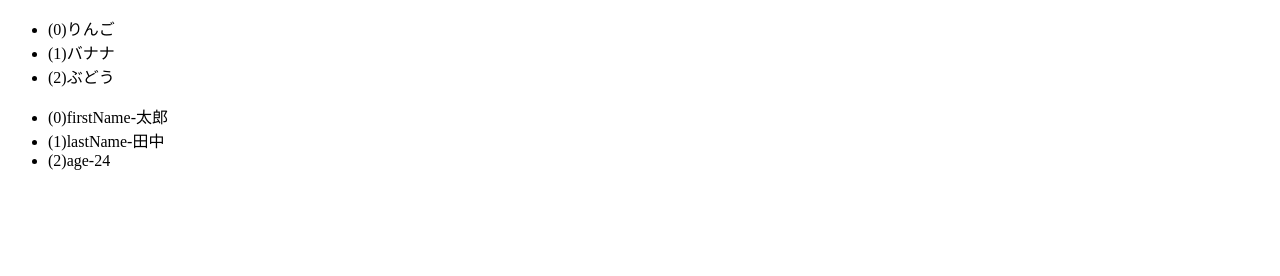
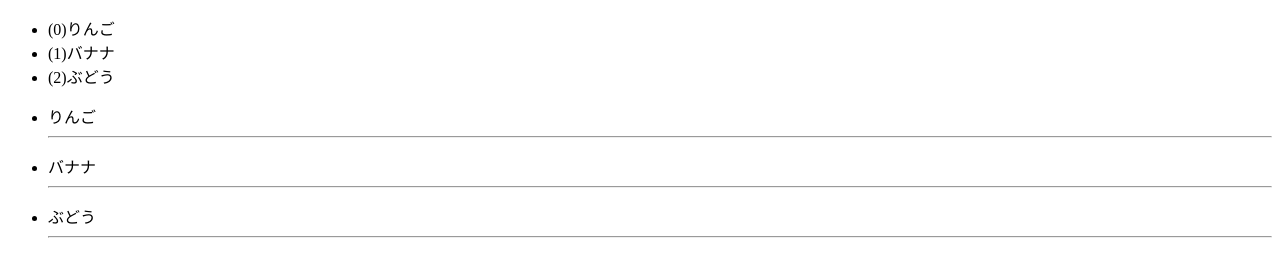
Before and after one commit to siyo0715/Vue.js_practice14, a plain HTML site: page index.html in a window 1280 px wide. Drawn offline with nearby package versions, Linux system fonts and the light colour scheme.

Commit message:
[Add]divタグを使わずにtemplateタグでv-for

```diff
--- a/index.html
+++ b/index.html
@@ -13,9 +13,15 @@
       <ul>
         <li v-for="(fruits, i) in fruits">({{i}}){{fruits}}</li>
       </ul>
-      <ul>
+      <!-- <ul>
           <li v-for="(value, key, index) in object">({{index}}){{ key }}-{{value}}</li>
-      </ul>
+      </ul> -->
+      <template v-for="fruit in fruits">
+        <ul>
+            <li>{{fruit}}</li>
+            <hr>
+        </ul>
+      </template>
     </div>
     <script src="main.js"></script>
 </body>
--- a/main.js
+++ b/main.js
@@ -2,10 +2,10 @@ new Vue({
     el: '#app',
     data: {
         fruits: ['りんご', 'バナナ', 'ぶどう'],
-        object: {
-            firstName: '太郎',
-            lastName: '田中',
-            age:24
-        }
+        // object: {
+        //     firstName: '太郎',
+        //     lastName: '田中',
+        //     age:24
+        // }
     }
 })
```
